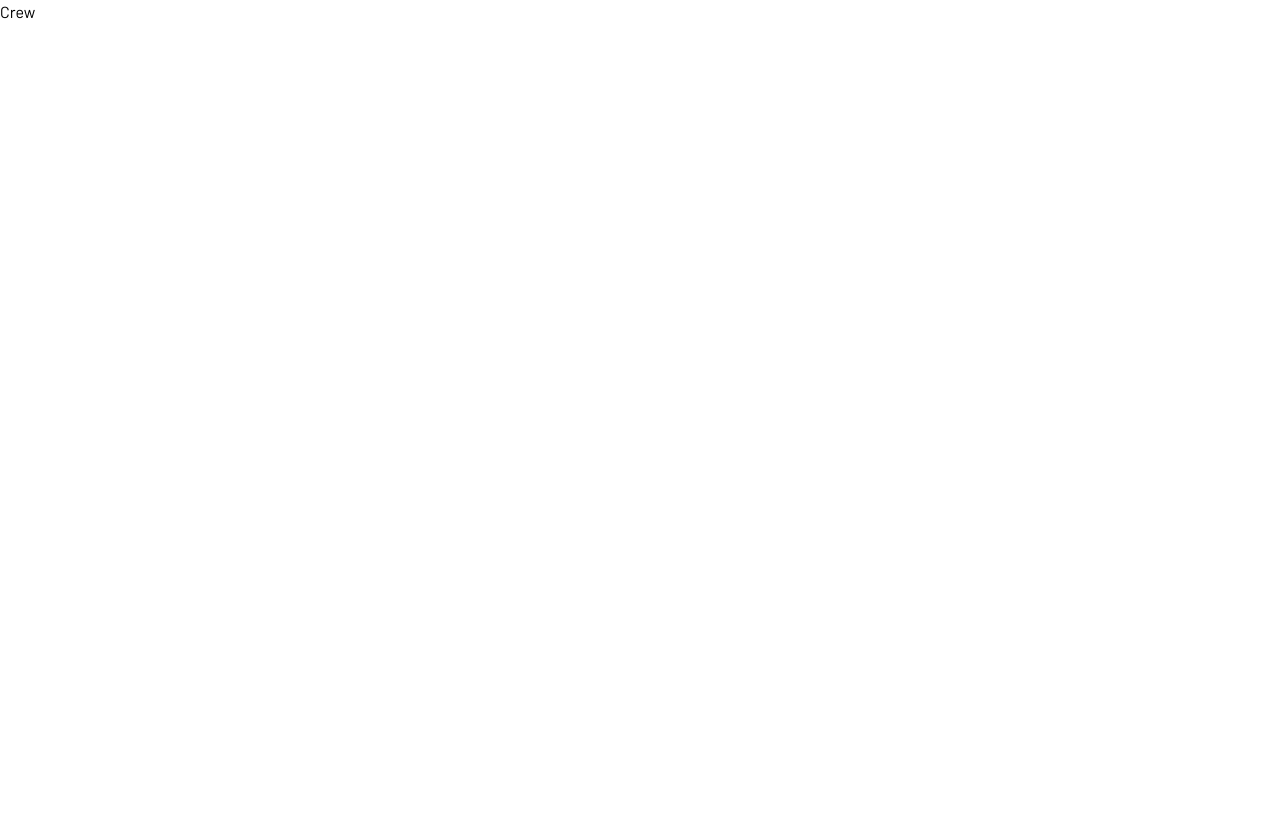
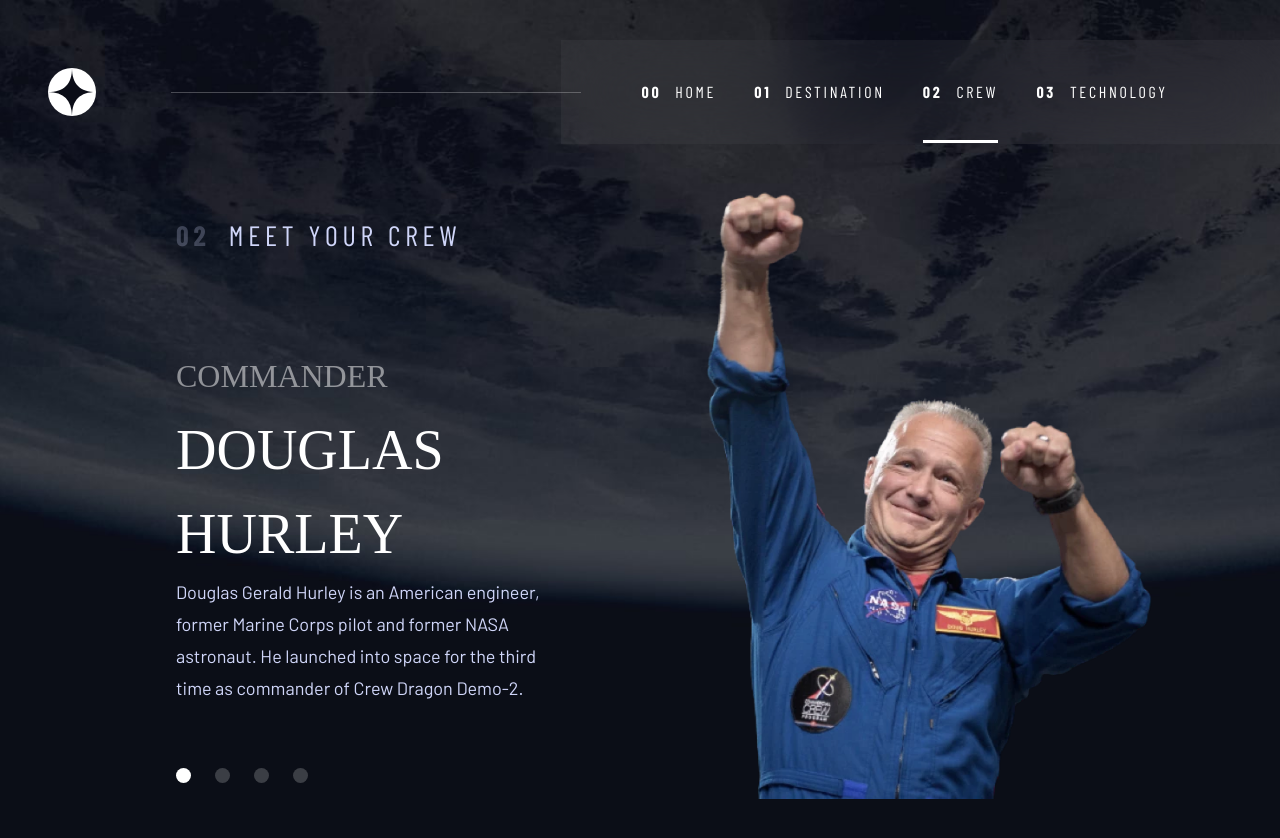
Before and after one commit to Aveshkhan/space-tourism, a React (Create React App) app: page /crew in a window 1280 px wide. Shown: the top 838 px of the page. Before the commit the page ends 800 px from the top, so only its background shows below. Built offline with nearby package versions, Linux system fonts and the light colour scheme; a web font is replaced by a local one.

Commit message:
completed crew page

```diff
--- a/src/App.css
+++ b/src/App.css
@@ -157,9 +157,6 @@
 }
 
 /* ANCHOR ========================= destination ==============================*/
-.destination{
-    overflow: hidden;
-}
 .destination::before{
     content: "";
     background: url(./assets/destination/background-destination-desktop.jpg) no-repeat center center/cover;
@@ -216,5 +213,57 @@
 
 /* ANCHOR ========================= CREW ==============================*/
 
+.crew::before{
+    content: "";
+    background: url(./assets/crew/background-crew-desktop.jpg) no-repeat center center/cover;
+    position: absolute;
+    top: 0px;
+    left: 0px;
+    height: 100%;
+    min-height: 860px;
+    width: 100%;
+    z-index: -10;
+}
+
+.crewTab_links ul li{
+    height: 15px;
+    width: 15px;
+    background-color: #ffffff;
+    border-radius: 50%;
+    opacity: 0.2;
+    cursor: pointer;
+    transition: all .5s ease;
+}
+
+.crewTab_links ul li.active{
+    opacity: 1;
+}
+
+.crewImg{
+    height: 100%;
+    width: 100%;
+    display: flex;
+    justify-content: center;
+    align-items: flex-end;
+}
+
+.crewImg img{
+    height: 100%;
+    width: 446px;
+    z-index: -1;
+}
+
 
 /* ANCHOR ========================= TECHNOLOGY ==============================*/
+
+.technology::before{
+    content: "";
+    background: url(./assets/technology/background-technology-desktop.jpg) no-repeat center center/cover;
+    position: absolute;
+    top: 0px;
+    left: 0px;
+    height: 100%;
+    min-height: 800px;
+    width: 100%;
+    z-index: -10;
+}
--- a/src/Responsive.css
+++ b/src/Responsive.css
@@ -19,6 +19,12 @@
     .destination::before {
         background: url(./assets/destination/background-destination-tablet.jpg) no-repeat center center/cover;
     }
+    .crew::before {
+        background: url(./assets/crew/background-crew-tablet.jpg) no-repeat center center/cover;
+    }
+    .technology::before {
+        background: url(./assets/technology/background-technology-tablet.jpg) no-repeat center center/cover;
+    }
 }
 
 /* // Small devices (landscape phones, 576px and up) */
@@ -34,4 +40,10 @@
     .destination::before {
         background: url(./assets/destination/background-destination-mobile.jpg) no-repeat center center/cover;
     }
+    .crew::before {
+        background: url(./assets/crew/background-crew-mobile.jpg) no-repeat center center/cover;
+    }
+    .technology::before {
+        background: url(./assets/technology/background-technology-mobile.jpg) no-repeat center center/cover;
+    }
 }
--- a/src/pages/Crew.jsx
+++ b/src/pages/Crew.jsx
@@ -1,8 +1,59 @@
-import React from 'react'
+import React, { useEffect, useState } from 'react';
+import Navbar from '../components/Navbar';
+import crew1 from '../assets/crew/image-douglas-hurley.webp';
+import crew2 from '../assets/crew/image-mark-shuttleworth.webp';
+import crew3 from '../assets/crew/image-victor-glover.webp';
+import crew4 from '../assets/crew/image-anousheh-ansari.webp';
+import jsonData from '../data.json'
+
 
 const Crew = () => {
+  const [crewName, setCrewName] = useState("")
+  const [crewRole, setCrewRole] = useState("")
+  const [crewBio, setCrewBio] = useState("")
+
+  useEffect(() =>{
+    setCrewName(jsonData.crew[0].name)
+    setCrewRole(jsonData.crew[0].role)
+    setCrewBio(jsonData.crew[0].bio)
+  }, [])
+
+  const getcrewData = (value) => {
+    setCrewName(jsonData.crew[value].name)
+    setCrewRole(jsonData.crew[value].role)
+    setCrewBio(jsonData.crew[value].bio)
+  }
+
   return (
-    <div>Crew</div>
+    <>
+      <div className="crew" id="crew">
+        <Navbar />
+
+        <div className="container mx-auto pt-12 flex justify-between items-end gap-8 text-white">
+        <div className="leftCol basis-1/2 h-full flex flex-col justify-between items-start pl-24">
+            <h5 className='destinationHeading w-full h5 mb-24'><span className='font-bold opacity-25	mr-2'>02</span> MEET YOUR CREW</h5>
+
+              <h4 className="h4 mb-2 uppercase opacity-50">{crewRole}</h4>
+              <h3 className='h3 uppercase'>{crewName}</h3>
+              <p className="p mr-16 mb-16">{crewBio}</p>
+
+              <div className="crewTab_links mb-4">
+                <ul className='flex items-center gap-x-6'>
+                  <li onClick={() => getcrewData(0)} className={` ${crewName === 'Douglas Hurley' ? 'active' : ''}`}></li>
+                  <li onClick={() => getcrewData(1)} className={` ${crewName === 'Mark Shuttleworth' ? 'active' : ''}`}></li>
+                  <li onClick={() => getcrewData(2)} className={` ${crewName === 'Victor Glover' ? 'active' : ''}`}></li>
+                  <li onClick={() => getcrewData(3)} className={` ${crewName === 'Anousheh Ansari' ? 'active' : ''}`}></li>
+                </ul>
+              </div>
+            </div>
+            <div className="rightCol basis-1/2">
+              <div className="crewImg">
+                <img src={crewName === 'Douglas Hurley' ? crew1 : crewName === 'Mark Shuttleworth' ? crew2 : crewName === 'Victor Glover' ? crew3 : crewName === 'Anousheh Ansari' ? crew4 : undefined} alt="crewImg" />
+              </div>
+            </div>
+        </div>
+      </div>
+    </>
   )
 }
 
--- a/src/pages/Destination.jsx
+++ b/src/pages/Destination.jsx
@@ -55,17 +55,17 @@
       <div className="destination" id="destination">
         <Navbar />
 
-        <div className="container mx-auto text-white h-full flex flex-col pt-14 ">
-          <h5 className='destinationHeading h5 pl-20'><span className='font-bold opacity-25	mr-2'>01</span> PICK YOUR DESTINATION</h5>
+        <div className="container mx-auto text-white h-full flex flex-col pt-12 ">
 
-          <div className="flex justify-between items-start gap-8 mt-12">
-            <div className="leftCol basis-1/2 h-full flex justify-center items-center">
+          <div className="flex justify-between items-start gap-8 ">
+            <div className="leftCol basis-1/2 h-full flex flex-col justify-center items-center">
+            <h5 className='destinationHeading w-full pl-24 h5 mb-8'><span className='font-bold opacity-25	mr-2'>01</span> PICK YOUR DESTINATION</h5>
               <div className="planetImg p-4">
                 <img src={planetName === 'Moon' ? moonImg : planetName === 'Mars' ? marsImg : planetName === 'Europa' ? europaImg : planetName === 'Titan' ? titanImg : undefined } alt="" />
               </div>
             </div>
 
-            <div className="rightCol basis-1/2 ">
+            <div className="rightCol basis-1/2 pt-16">
               <div className="tab_links mb-5">
                 <ul className='flex items-center gap-x-10'>
                   <li onClick={getMoonData} className={`uppercase ${planetName === "Moon" ? "active" : "" }`}>Moon</li>
--- a/src/pages/Technology.jsx
+++ b/src/pages/Technology.jsx
@@ -1,8 +1,11 @@
 import React from 'react'
+import Navbar from '../components/Navbar'
 
 const Technology = () => {
   return (
-    <div>Technology</div>
+    <div className="technology" id="technology">
+      <Navbar />
+    </div>
   )
 }
 
```
